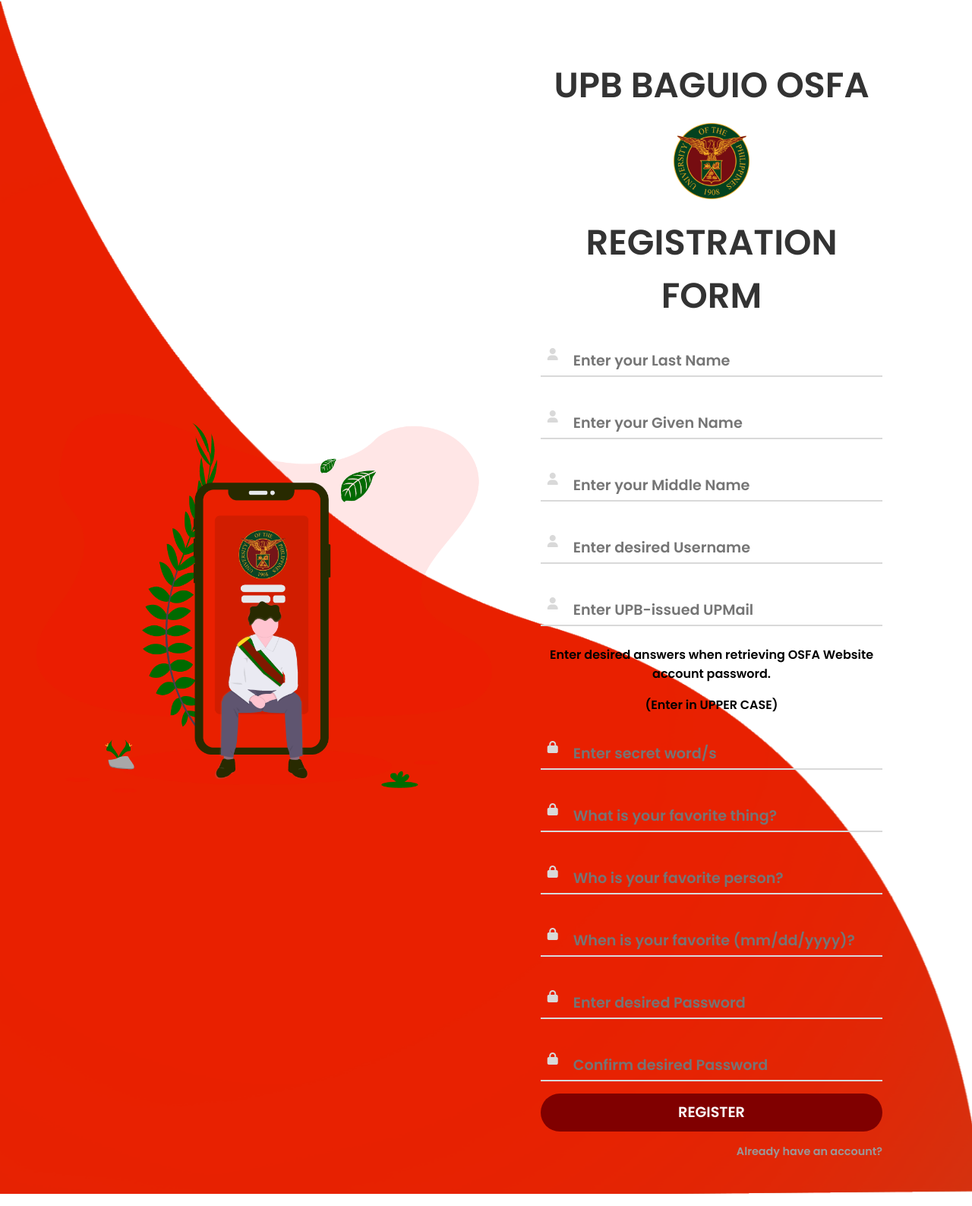
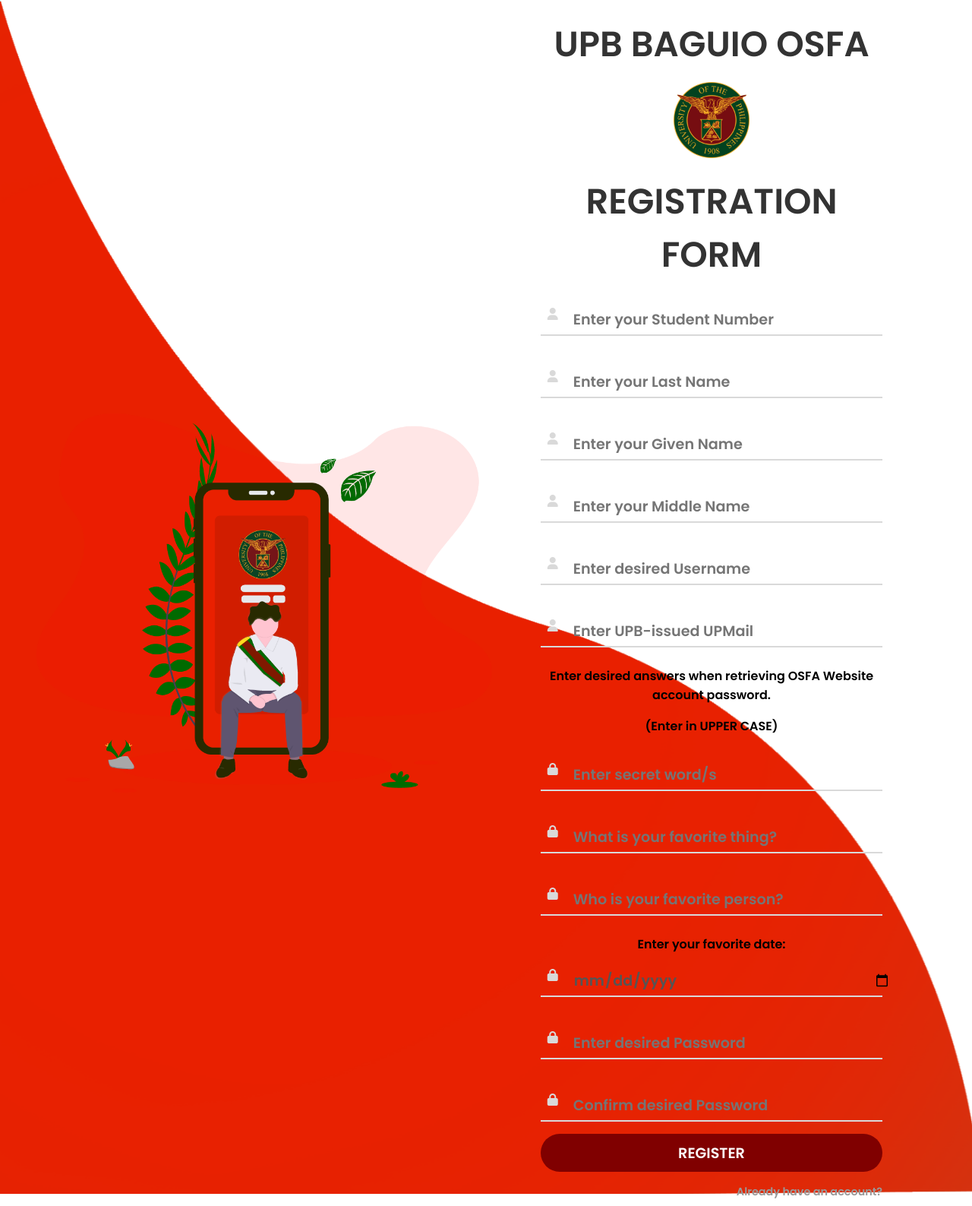
Before and after one commit to jclatigay/CMSC128_FourDaUno_OSFAWDMS, a PHP site: page /pages/registration.php in a window 1280 px wide; the page is wider, and only the part inside the window is pictured. Shown: that part at 76% size. Run offline with PHP 8.4, Linux system fonts and the light colour scheme; some libraries are stand-ins or nearby versions.

Commit message:
Update registration.php

```diff
--- a/pages/registration.php
+++ b/pages/registration.php
@@ -4,20 +4,43 @@
 
 if(isset($_POST['submit'])){
 
+   $filter_id = filter_var($_POST['id'], FILTER_SANITIZE_STRING);
+   $id = mysqli_real_escape_string($conn, $filter_id);
+
    $filter_lastname = filter_var($_POST['lastname'], FILTER_SANITIZE_STRING);
    $lastname = mysqli_real_escape_string($conn, $filter_lastname);
+
    $filter_givenname = filter_var($_POST['givenname'], FILTER_SANITIZE_STRING);
    $givenname = mysqli_real_escape_string($conn, $filter_givenname);
+
    $filter_middlename = filter_var($_POST['middlename'], FILTER_SANITIZE_STRING);
    $middlename = mysqli_real_escape_string($conn, $filter_middlename);
+
    $filter_username = filter_var($_POST['username'], FILTER_SANITIZE_STRING);
    $username = mysqli_real_escape_string($conn, $filter_username);
+
+   $filter_upmail = filter_var($_POST['upmail'], FILTER_SANITIZE_STRING);
+   $upmail = mysqli_real_escape_string($conn, $filter_upmail);
+
+   $filter_secretword = filter_var($_POST['secretword'], FILTER_SANITIZE_STRING);
+   $secretword = mysqli_real_escape_string($conn, $filter_secretword);
+
+   $filter_favething = filter_var($_POST['favething'], FILTER_SANITIZE_STRING);
+   $favething = mysqli_real_escape_string($conn, $filter_favething);
+
+   $filter_faveperson = filter_var($_POST['faveperson'], FILTER_SANITIZE_STRING);
+   $faveperson = mysqli_real_escape_string($conn, $filter_faveperson);
+
+   $filter_favedate = filter_var($_POST['favedate'], FILTER_SANITIZE_STRING);
+   $favedate = mysqli_real_escape_string($conn, $filter_favedate);
+
    $filter_password = filter_var($_POST['password'], FILTER_SANITIZE_STRING);
    $password = mysqli_real_escape_string($conn, $filter_password);
+
    $filter_cpassword = filter_var($_POST['cpassword'], FILTER_SANITIZE_STRING);
    $cpassword = mysqli_real_escape_string($conn, $filter_cpassword);
 
-   $select_users = mysqli_query($conn, "SELECT * FROM `users` WHERE username = '$username'") or die('query failed');
+   $select_users = mysqli_query($conn, "SELECT * FROM `users` WHERE Student_ID = '$id'") or die('query failed');
 
    if(mysqli_num_rows($select_users) > 0){
       $message[] = 'user already exist!';
@@ -25,7 +48,9 @@ if(isset($_POST['submit'])){
       if($password != $cpassword){
          $message[] = 'confirm password not matched!';
       }else{
-         mysqli_query($conn, "INSERT INTO `users`(lastname, givenname, middlename, username, password) VALUES('$lastname', '$givenname', '$middlename', '$username', '$password')") or die('query failed');
+         mysqli_query($conn, "INSERT INTO `users`(Student_ID, lastname, givenname, middlename, username, upmail, secretword, favething, faveperson, favedate, password)
+         VALUES('$id', '$lastname', '$givenname', '$middlename', '$username', '$upmail', '$secretword', '$favething', '$faveperson', '$favedate', '$password')")
+         or die('query failed');
          $message[] = 'registered successfully!';
          header('location:user_login.php');
       }
@@ -77,7 +102,7 @@ if(isset($_POST['submit'])){
                   <i class="fas fa-user"></i>
                </div>
                <div class="div">
-                  <input type="text" name="lastname" placeholder="Enter your Last Name" required>
+                  <input type="number" name="id" placeholder="Enter your Student Number" onkeypress="return /[0-9]/i.test(event.key)" required>
                </div>
             </div>
 
@@ -86,7 +111,7 @@ if(isset($_POST['submit'])){
                   <i class="fas fa-user"></i>
                </div>
                <div class="div">
-                  <input type="text" name="givenname" placeholder="Enter your Given Name" required>
+                  <input type="text" oninput="this.value = this.value.replace(/[^a-zA-Z-ñÑ ]/g, '')" name="lastname" placeholder="Enter your Last Name" required>
                </div>
             </div>
 
@@ -95,7 +120,7 @@ if(isset($_POST['submit'])){
                   <i class="fas fa-user"></i>
                </div>
                <div class="div">
-                  <input type="text" name="middlename" placeholder="Enter your Middle Name" required>
+                  <input type="text" oninput="this.value = this.value.replace(/[^a-zA-Z-ñÑ ]/g, '')" name="givenname" placeholder="Enter your Given Name" required>
                </div>
             </div>
 
@@ -104,7 +129,7 @@ if(isset($_POST['submit'])){
                   <i class="fas fa-user"></i>
                </div>
                <div class="div">
-                  <input type="username" name ="username" placeholder="Enter desired Username" required>
+                  <input type="text" oninput="this.value = this.value.replace(/[^a-zA-Z-ñÑ ]/g, '')" name="middlename" placeholder="Enter your Middle Name" required>
                </div>
             </div>
 
@@ -113,7 +138,16 @@ if(isset($_POST['submit'])){
                   <i class="fas fa-user"></i>
                </div>
                <div class="div">
-                  <input type="upmail" name ="upmail" placeholder="Enter UPB-issued UPMail" required>
+                  <input type="text" name ="username" placeholder="Enter desired Username" required>
+               </div>
+            </div>
+
+            <div class="input-div one">
+               <div class="i">
+                  <i class="fas fa-user"></i>
+               </div>
+               <div class="div">
+                  <input type="text" name ="upmail" placeholder="Enter UPB-issued UPMail" required>
                </div>
             </div>
             <p>Enter desired answers when retrieving OSFA Website account password.</p>
@@ -123,7 +157,7 @@ if(isset($_POST['submit'])){
                   <i class="fas fa-lock"></i>
                </div>
                <div class="div">
-                  <input type="EDIT" name ="EDIT" placeholder="Enter secret word/s" required>
+                  <input type="text" name ="secretword" placeholder="Enter secret word/s" required>
                </div>
             </div>
 
@@ -132,7 +166,7 @@ if(isset($_POST['submit'])){
                   <i class="fas fa-lock"></i>
                </div>
                <div class="div">
-                  <input type="EDIT" name ="EDIT" placeholder="What is your favorite thing?" required>
+                  <input type="text" name ="favething" placeholder="What is your favorite thing?" required>
                </div>
             </div>
 
@@ -141,16 +175,18 @@ if(isset($_POST['submit'])){
                   <i class="fas fa-lock"></i>
                </div>
                <div class="div">
-                  <input type="EDIT" name ="EDIT" placeholder="Who is your favorite person?" required>
+                  <input type="text" name ="faveperson" placeholder="Who is your favorite person?" required>
                </div>
             </div>
 
+            <label>
+               Enter your favorite date:
             <div class="input-div one">
                <div class="i">
                   <i class="fas fa-lock"></i>
                </div>
                <div class="div">
-                  <input type="EDIT" name ="EDIT" placeholder="When is your favorite (mm/dd/yyyy)?" required>
+                  <input type="date" name ="favedate" required>
                </div>
             </div>
 
```
